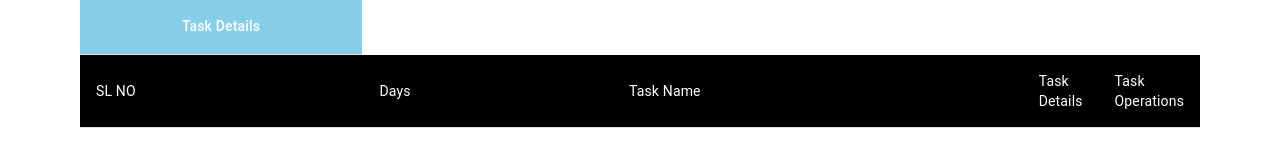
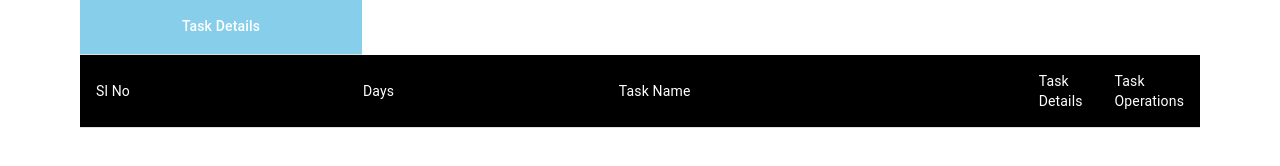
Before and after one commit to jgOrganics/Todo-App, a React (Create React App) app: page / in a window 1280 px wide. Shown: the part 160-326 px from the top of the page. Built offline with nearby package versions, Linux system fonts and the light colour scheme.

Commit message:
new changes

```diff
--- a/src/App.tsx
+++ b/src/App.tsx
@@ -119,7 +119,7 @@ const App: FC = () => {
           <Table aria-label="contact table">
             <TableBody>
               <TableCell sx={{ bgcolor: 'black', color: 'white', flex: 1 }} >
-                SL NO
+                Sl No
               </TableCell>
               <TableCell sx={{ bgcolor: 'black', color: 'white', flex: 1 }} >
                 Days
```
